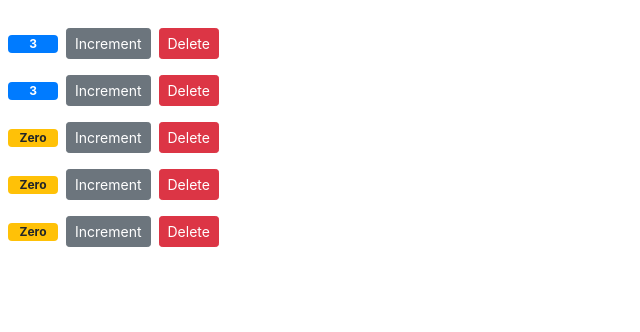
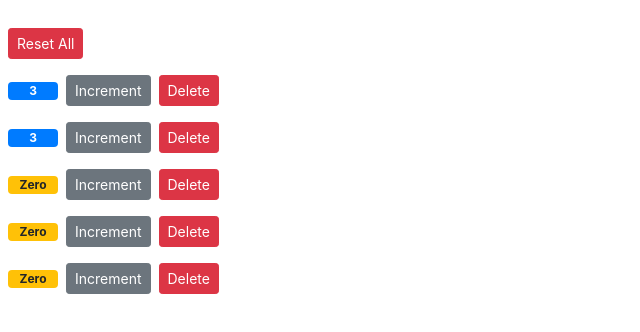
Before and after one commit to aliyousufdev/react-practice, a React (Create React App) app: page / in a window 1280 px wide. Shown: the top 332 px of the page, without its empty margins (0-640 px from the left). Built offline with nearby package versions, Linux system fonts and the light colour scheme.

Commit message:
reset all counter, use state a single source of truth

```diff
--- a/src/components/counter.jsx
+++ b/src/components/counter.jsx
@@ -2,13 +2,13 @@ import React, {Component} from "react";
 
 class Counter extends Component {
 
-	state = {
-		value: this.props.value
-	};
-
-	handleIncrement = () => {
-		this.setState({value: this.state.value + 1});
-	};
+	// state = {
+	// 	value: this.props.value
+	// };
+	//
+	// handleIncrement = () => {
+	// 	this.setState({value: this.state.value + 1});
+	// };
 
 	render() {
 		return (
@@ -31,7 +31,7 @@ class Counter extends Component {
 
 	incrementButton = () => (
 		<button
-			onClick={this.handleIncrement}
+			onClick={() => this.props.onIncrement(this.props.id)}
 			className="btn btn-secondary btn-sm"
 		>
 			Increment
@@ -49,12 +49,12 @@ class Counter extends Component {
 
 	getBadgeClasses() {
 		let classes = "badge m-2 badge-";
-		classes += this.state.value === 0 ? "warning" : "primary";
+		classes += this.props.value === 0 ? "warning" : "primary";
 		return classes;
 	}
 
 	formatCount() {
-		const {value} = this.state;
+		const {value} = this.props;
 		return value === 0 ? "Zero" : value;
 	}
 }
--- a/src/components/counters.jsx
+++ b/src/components/counters.jsx
@@ -14,20 +14,49 @@ class Counters extends React.Component {
 		]
 	};
 
+	render() {
+		const counters = prop('counters', this.state);
+		return (
+			<div>
+				{this.resetButton()}
+				{
+					map(c => <Counter onIncrement={this.incrementHandler} onDelete={this.deleteHandler} key={c.id} {...c} />, counters)
+				}
+			</div>
+		);
+	}
+
+	resetButton = () => (
+		<div className="m-2">
+			<button onClick={this.resetHandler} className="btn btn-danger btn-sm">
+				Reset All
+			</button>
+		</div>
+	);
+
+	incrementHandler = id => {
+		const counters = map(counter => {
+			if (counter.id === id) {
+				counter.value++;
+			}
+			return counter;
+		}, this.state.counters);
+
+		this.setState({ counters })
+	};
+
 	deleteHandler = (id) => {
 		const counters = filter(c => c.id !== id, prop('counters', this.state));
 		this.setState({ counters })
 	};
 
-	render() {
-		const counters = prop('counters', this.state);
-		return (
-			<div>
-				{
-					map(c => <Counter onDelete={this.deleteHandler} key={c.id} {...c} />, counters)
-				}
-			</div>
-		);
+	resetHandler = () => {
+		const counters = map(counter => {
+			counter.value = 0;
+			return counter
+		}, this.state.counters);
+
+		this.setState({ counters })
 	}
 }
 
```
